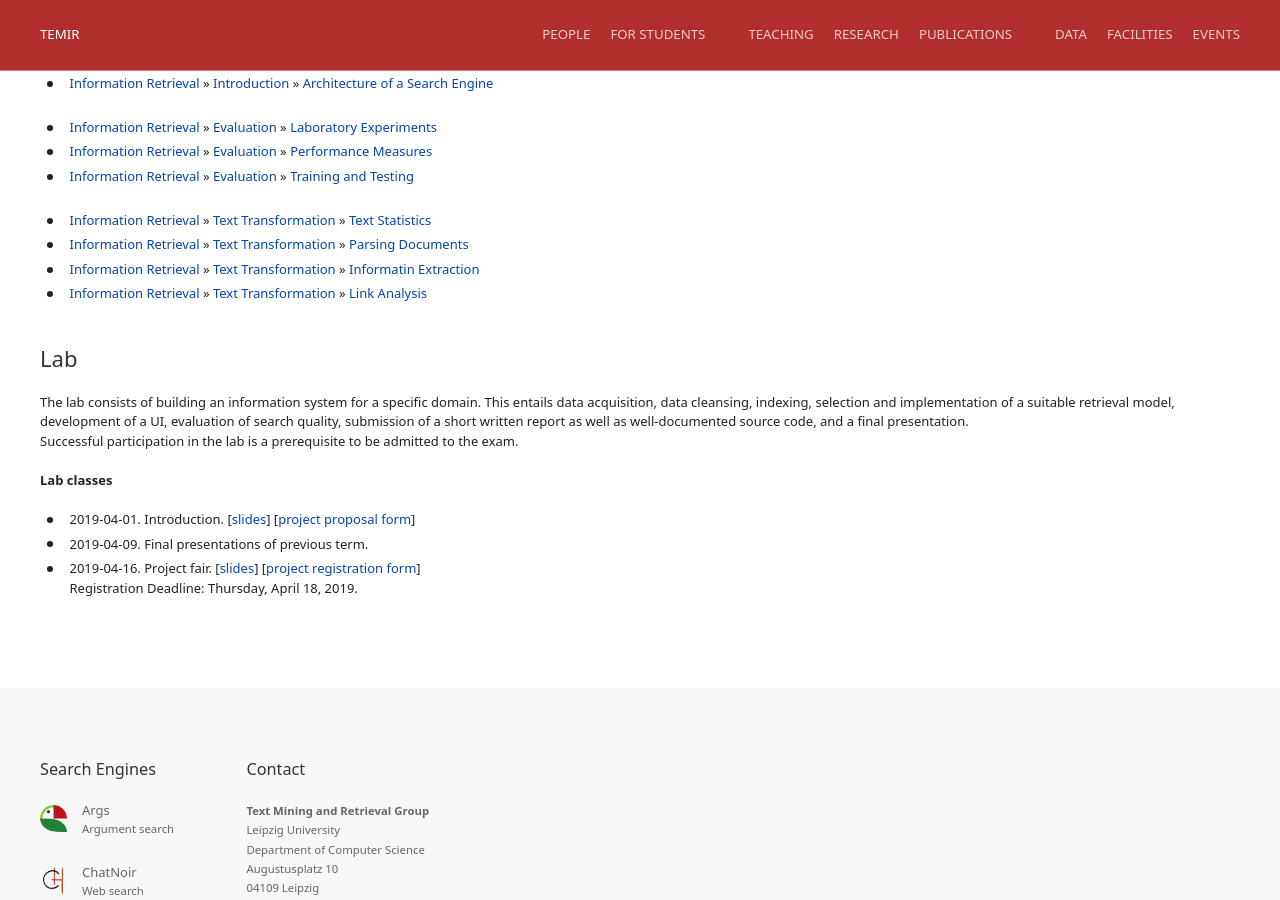
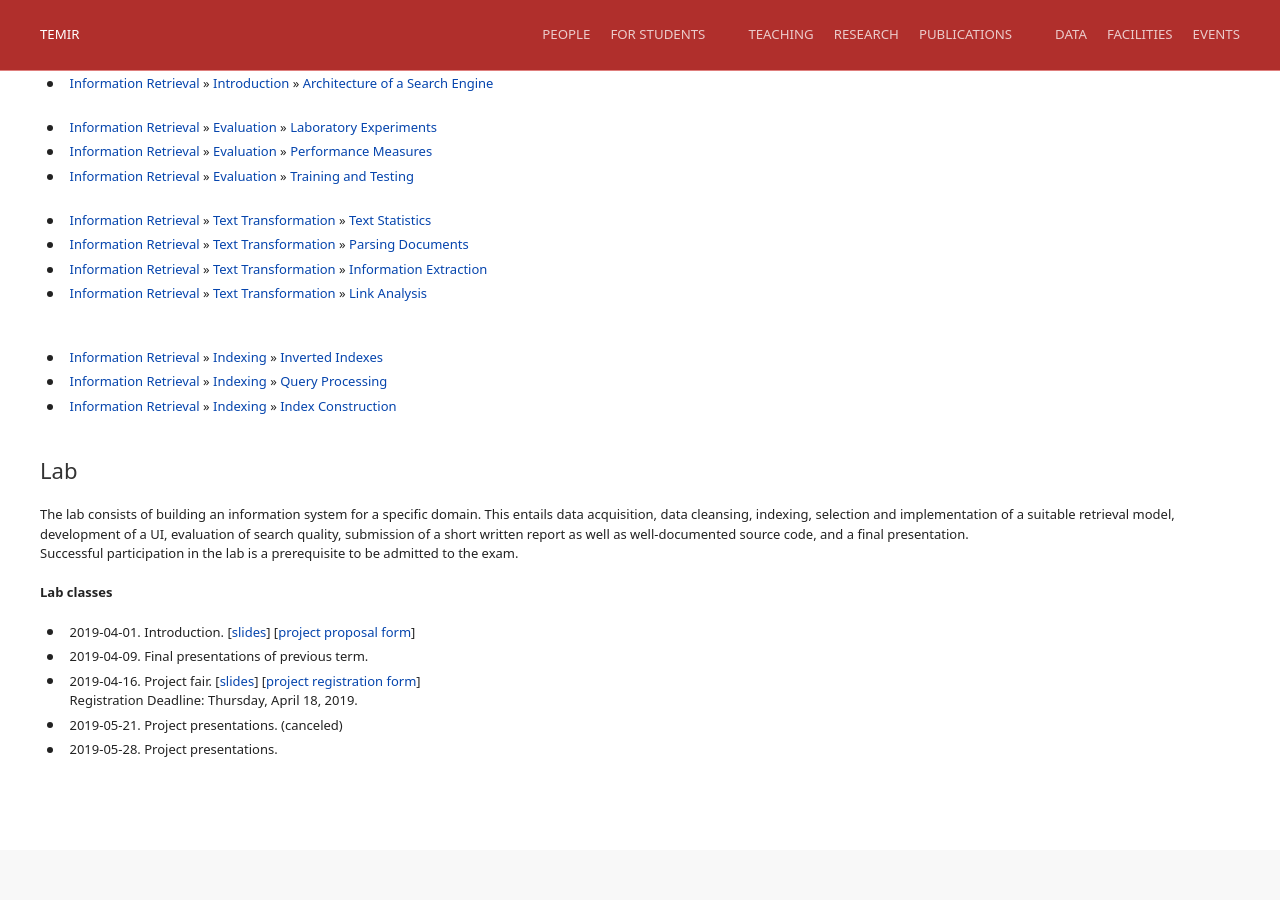
Before and after one commit to temir-org/temir-org.github.io, a Jekyll site: the page built from teaching/information-retrieval.html, in a window 1280 px wide and 900 px high, scrolled down 801 px. Built offline with Jekyll 4.4.1, drawn with Linux system fonts in a browser that asks for light colours.

Commit message:
update informatin retrieval lecture page

```diff
--- a/teaching/information-retrieval.html
+++ b/teaching/information-retrieval.html
@@ -96,12 +96,28 @@ description: Course page of Information Retrieval
                     Retrieval</a>&nbsp;»&nbsp;<a href="https://webis.de/lecturenotes.html#part-text-transformation"
                     class="external-link">Text Transformation</a>&nbsp;»&nbsp;<a
                     href="https://webis.de/downloads/lecturenotes/information-retrieval/unit-en-information-extraction.pdf"
-                    class="external-link">Informatin Extraction</a></li>
+                    class="external-link">Information Extraction</a></li>
             <li><a href="https://webis.de/lecturenotes.html#information-retrieval" class="external-link">Information
                     Retrieval</a>&nbsp;»&nbsp;<a href="https://webis.de/lecturenotes.html#part-text-transformation"
                     class="external-link">Text Transformation</a>&nbsp;»&nbsp;<a
                     href="https://webis.de/downloads/lecturenotes/information-retrieval/unit-en-link-analysis.pdf"
-                    class="external-link">Link Analysis</a></li>
+                    class="external-link">Link Analysis</a></li> <br><br></li>
+            <li><a href="https://webis.de/lecturenotes.html#information-retrieval" class="external-link">Information
+                    Retrieval</a>&nbsp;»&nbsp;<a href="https://webis.de/lecturenotes.html#part-indexing"
+                    class="external-link">Indexing</a>&nbsp;»&nbsp;<a
+                    href="https://webis.de/downloads/lecturenotes/information-retrieval/unit-en-inverted-indexes.pdf"
+                    class="external-link">Inverted Indexes</a></li>
+            <li><a href="https://webis.de/lecturenotes.html#information-retrieval" class="external-link">Information
+                    Retrieval</a>&nbsp;»&nbsp;<a href="https://webis.de/lecturenotes.html#part-indexing"
+                    class="external-link">Indexing</a>&nbsp;»&nbsp;<a
+                    href="https://webis.de/downloads/lecturenotes/information-retrieval/unit-en-query-processing.pdf"
+                    class="external-link">Query Processing</a></li>
+            <li><a href="https://webis.de/lecturenotes.html#information-retrieval" class="external-link">Information
+                    Retrieval</a>&nbsp;»&nbsp;<a href="https://webis.de/lecturenotes.html#part-indexing"
+                    class="external-link">Indexing</a>&nbsp;»&nbsp;<a
+                    href="https://webis.de/downloads/lecturenotes/information-retrieval/unit-en-index-construction.pdf"
+                    class="external-link">Index Construction</a></li>
+        </ul>
         </ul>
         <h2>Lab</h2>
         <p class="uk-text-left">
@@ -113,18 +129,20 @@ description: Course page of Information Retrieval
             <strong>Lab classes</strong> <br>
             <ul class="uk-list uk-list-bullet">
                 <li>2019-04-01. Introduction. [<a
-                        href="fileadmin/temir/teaching-in-progress/information-retrieval-ss19/tunit-en-information-retrieval-intro.pdf"
+                        href="../data/lecture-resources/tunit-en-information-retrieval-intro.pdf"
                         title="Initiates file download" class="download">slides</a>] [<a
                         href="https://docs.google.com/forms/d/e/1FAIpQLScnJ4shMY5YqxZTTlCPs4d4gO0kZOQKZzAaKi09RoFUwV38iw/viewform?usp=sf_link"
                         class="external-link">project proposal form</a>]</li>
                 <li>2019-04-09. Final presentations of previous term.</li>
                 <li>2019-04-16. Project fair. [<a
-                        href="fileadmin/temir/teaching-in-progress/information-retrieval-ss19/tunit-en-information-retrieval-projects-leipzig-ss19.pdf"
+                        href="../data/lecture-resources/tunit-en-information-retrieval-projects-leipzig-ss19.pdf"
                         title="Initiates file download" class="download">slides</a>] [<a
                         href="https://docs.google.com/forms/d/e/1FAIpQLSf1dQyxd6FKOWVHdt3vfYWxbzgA1m-YefK7W7GyEvHyeNnI9g/viewform?usp=sf_link"
                         class="external-link">project registration form</a>] <br />Registration Deadline: Thursday,
                     April 18, 2019.
                 </li>
+                <li>2019-05-21. Project presentations. (canceled)</li>
+                <li>2019-05-28. Project presentations.</li>
             </ul>
         </p>
     </div>
```
Also changed, not shown: 2 other files.
